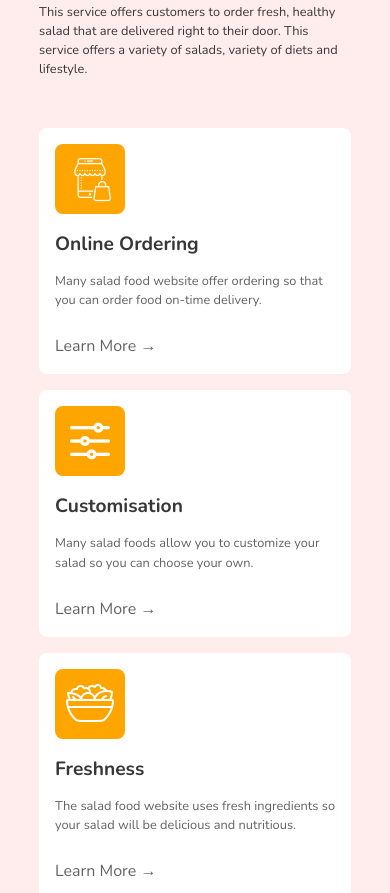
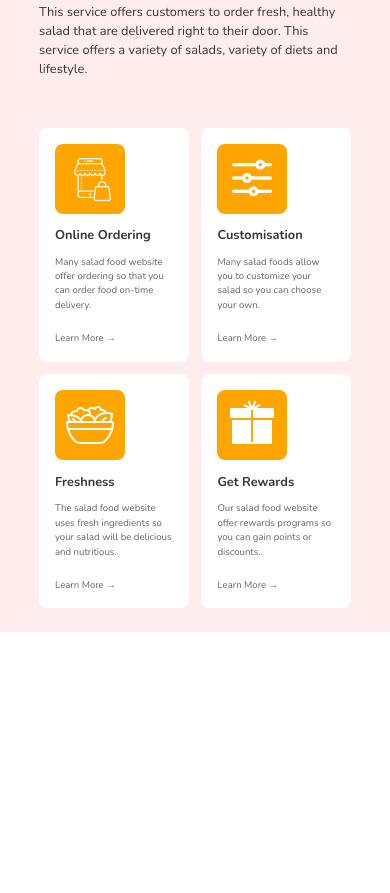
Before and after one commit to Abdul-Hamid-k/healthySalad, a plain HTML site: page index.html in a window 390 px wide. Shown: the part 2297-3190 px from the top of the page. After the commit the page ends 2993 px from the top, so only its background shows below. Drawn offline with nearby package versions, Linux system fonts and the light colour scheme.

Commit message:
home about 2 mobile size adjustments

```diff
--- a/style.css
+++ b/style.css
@@ -374,7 +374,7 @@ nav > div {
   background-color: white;
   padding: 1rem;
   border-radius: var(--border-radius-sm);
-  transition: 0.2s;
+  /* transition: 0.2s; */
   display: flex;
   flex-direction: column;
   gap: 0.5rem;
@@ -383,7 +383,7 @@ nav > div {
 .Home-about-2-item:hover {
   color: white;
   background-color: var(--red);
-  transition: 0.2s;
+  /* transition: 0.2s; */
 }
 
 .HA2I-1 {
@@ -421,7 +421,7 @@ nav > div {
 .Home-about-2-item:hover a,
 .Home-about-2-item:hover h4 {
   color: white;
-  transition: 0.2s;
+  /* transition: 0.2s; */
 }
 
 .Home-about-2-item:hover a:hover {
@@ -623,7 +623,22 @@ nav > div {
   }
 
   .Home-about-2-s-2 {
-    grid-template-columns: repeat(1, 1fr);
+    gap: 0.8rem;
+  }
+
+  .Home-about-2-item{
+    gap: 0.2rem;
+  }
+
+  .Home-about-2-s-2 p, .Home-about-2-s-2 a {
+    /* grid-template-columns: repeat(1, 1fr); */
+    font-size: 0.6rem;
+
+  }
+
+  .Home-about-2-s-2 h4{
+    font-size: 0.8rem;
+
   }
 }
 
```
